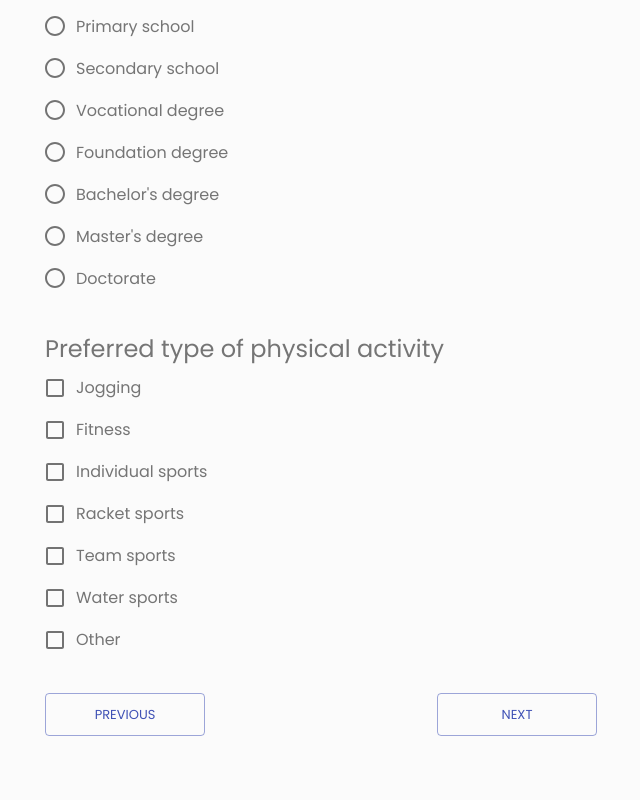
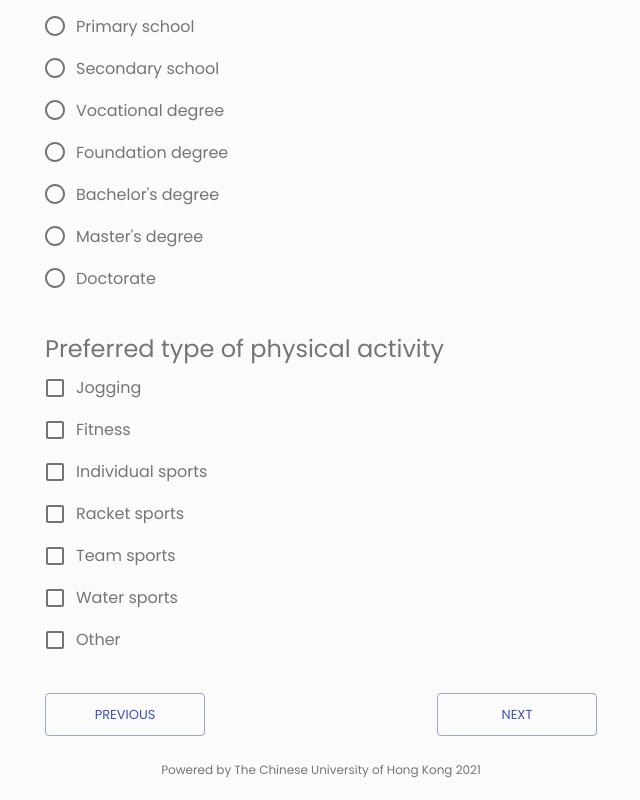
Before and after one commit to cheungfujai/chart_phy_lit_gui, a React (Create React App) app: page /Page2 in a window 1280 px wide. Shown: the part 569-1369 px from the top of the page, without its empty margins (319-959 px from the left). Built offline with nearby package versions, Linux system fonts and the light colour scheme; what react-dotenv would draw is missing.

Commit message:
add footer

```diff
--- a/src/Component/Chart/RadarChart/RadarChart.tsx
+++ b/src/Component/Chart/RadarChart/RadarChart.tsx
@@ -4,7 +4,7 @@ import classes from './RadarChart.module.css';
 import { Profile } from '../../../types/store/QuestionStore';
 import { useSelector } from 'react-redux';
 import { RootState } from '../../../store/reducer';
-import { Box, Button } from '@material-ui/core';
+import { Box, Button, Typography } from '@material-ui/core';
 import { Fade } from '@material-ui/core';
 import { useHistory } from 'react-router-dom';
 
@@ -66,8 +66,8 @@ export default  function RadarChart  (receivedScore){
 
     useEffect(() =>{
         // console.log(receivedScore);
-        // const finalScore: number[] = updateScore(receivedScore.receivedScore);
-        const finalScore: number[] = updateScore(receivedScoreTest);
+        const finalScore: number[] = updateScore(receivedScore.receivedScore);
+        // const finalScore: number[] = updateScore(receivedScoreTest);
         // console.log("hi" + finalScore);
 
         const backgroundGradient = ['#667db67A','#0082c87A','#0082c87A','#0082c87A']
@@ -168,6 +168,10 @@ export default  function RadarChart  (receivedScore){
                     <Box mt={2} style={{textAlign: "center"}}>
                         <Button onClick={() => {history.push("/")}} style={{minWidth: "160px"}} variant="outlined" color="primary" size="small" > Back to start </Button>
                     </Box>
+
+                    <Typography variant="caption" display="block" style={{marginTop: "12px", textAlign:"center",width:"100%"}} >
+                        Powered by The Chinese University of Hong Kong 2021
+                    </Typography>
                 </Box>
             </div>
         </Fade>
--- a/src/Component/ChartPhyButton.tsx
+++ b/src/Component/ChartPhyButton.tsx
@@ -3,7 +3,7 @@ import Button from '@material-ui/core/Button';
 import { useHistory } from 'react-router-dom';
 import {route} from '../App';
 import Grid from '@material-ui/core/Grid';
-import { Box } from '@material-ui/core';
+import { Box, Typography } from '@material-ui/core';
 
 
 interface IChartPhyButton{
@@ -43,6 +43,9 @@ export default function ChartPhyButtonGroup  ({ page, onClick ,type="both"}:ICha
                 <ChartPhyButton style={{float:"right"}} type="next" page={page} onClick={onClick} />
             </div>
         }
+        <Typography variant="caption" display="block" style={{marginTop: "-48px", float:"left", clear:"both", textAlign:"center",width:"100%"}} >
+            Powered by The Chinese University of Hong Kong 2021
+        </Typography>
         </>
     )
 }
--- a/src/Component/PageEnd.tsx
+++ b/src/Component/PageEnd.tsx
@@ -99,6 +99,10 @@ const PageEnd = () => {
                 </Button>
             </div>
 
+            <Typography variant="caption" display="block" style={{marginTop: "-48px", float:"left", clear:"both", textAlign:"center",width:"100%"}} >
+                Powered by The Chinese University of Hong Kong 2021
+			</Typography>
+
             <Dialog
                 open={open}
                 TransitionComponent={Transition}
--- a/src/Component/RadioQuestionnaireList/RadioQuestionnairePage.tsx
+++ b/src/Component/RadioQuestionnaireList/RadioQuestionnairePage.tsx
@@ -11,7 +11,7 @@ import { useHistory } from 'react-router-dom';
 import { RootState } from '../../store/reducer';
 import Grid from '@material-ui/core/Grid';
 import Container from '@material-ui/core/Container';
-import { Button } from '@material-ui/core';
+import { Button, Typography } from '@material-ui/core';
 import { route, routes } from '../../App';
 import ProgressBar from '../ProgressBar';
 
@@ -114,6 +114,10 @@ const RadioQuestionnairePage  = () => {
                     Next
                 </Button>
             </div>
+
+            <Typography variant="caption" display="block" style={{marginTop: "-48px", float:"left", clear:"both", textAlign:"center",width:"100%"}} >
+                Powered by The Chinese University of Hong Kong 2021
+			</Typography>
         </Container>
 
     ) ;
```
